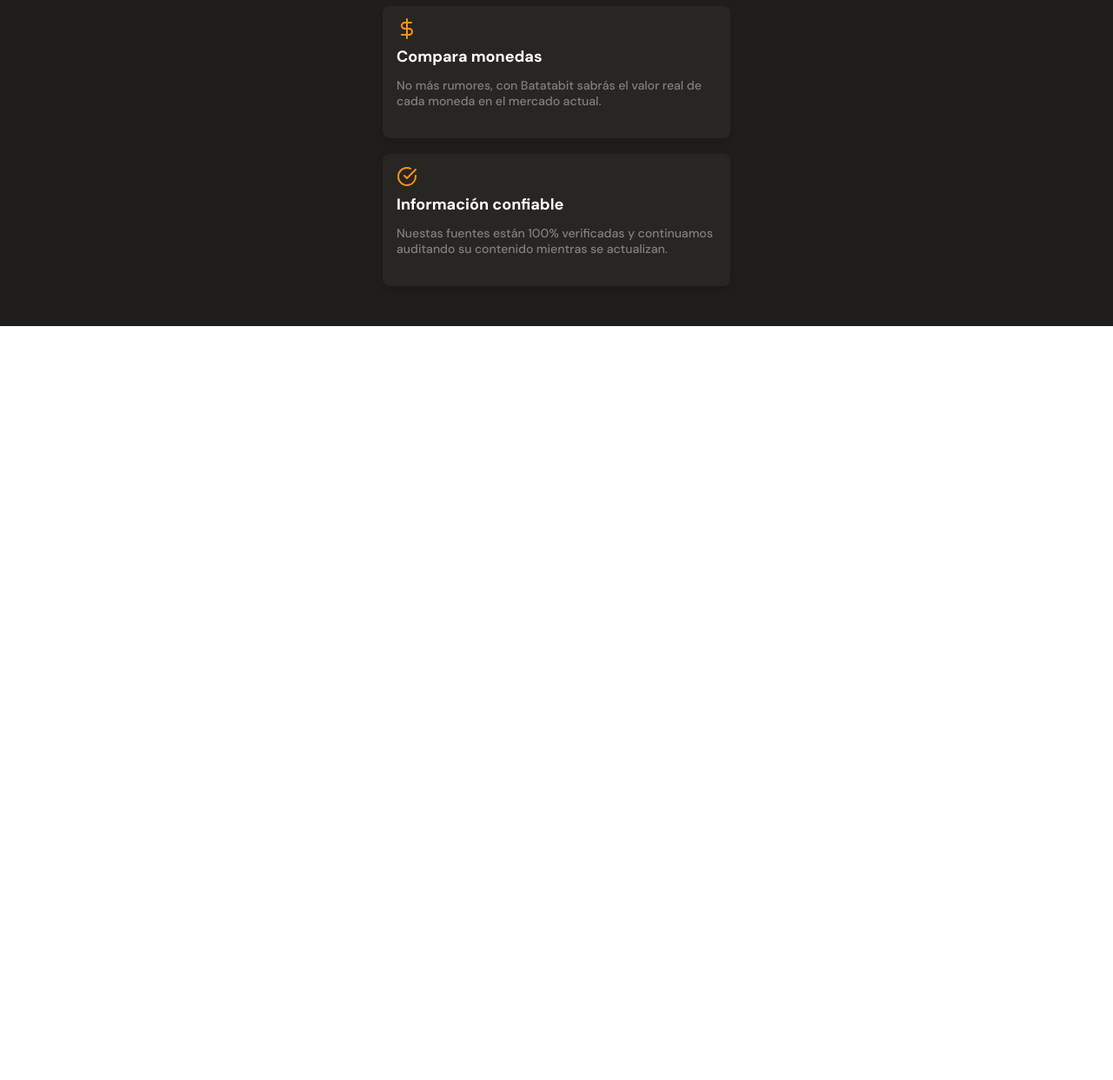
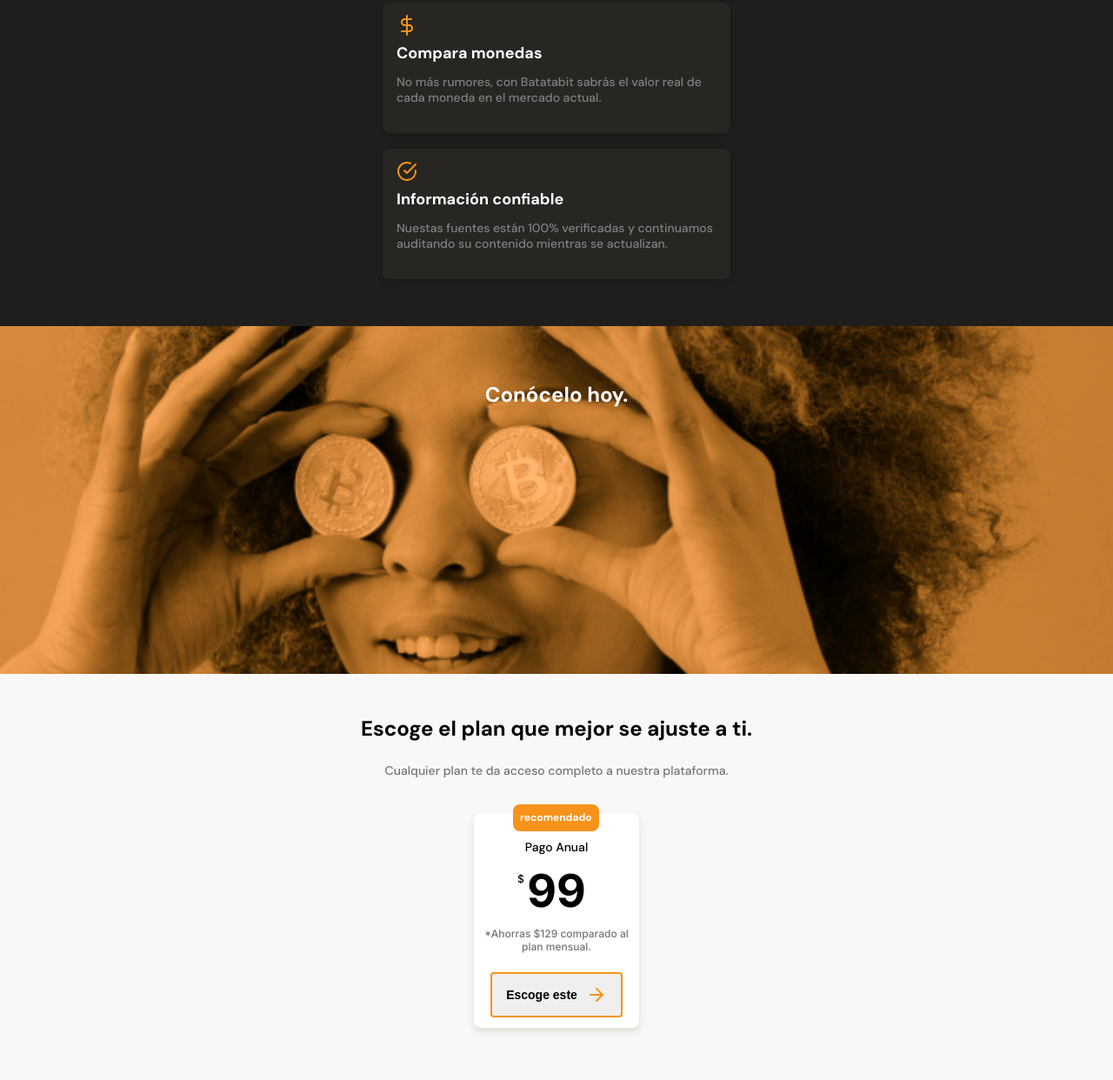
Before and after one commit to jCoceres/Batatabit, a plain HTML site: page index.html in a window 1280 px wide. Shown: the part 1851-3093 px from the top of the page at 87% size. Before the commit the page ends 2226 px from the top, so only its background shows below. Drawn offline with Linux system fonts and the light colour scheme.

Commit message:
nueva seccion

```diff
--- a/index.html
+++ b/index.html
@@ -19,7 +19,7 @@
         <div class="header--title-container">
             <h1>La próxima revolución en el intercambio de criptomonedas.</h1>
             <p>Batatabit te ayuda a navegar entre los diferentes precios y tendencias.</p>
-            <a href="#" class="header--button">Conoce Nuestros Planes <span></span></a>
+            <a href="#plans" class="header--button">Conoce Nuestros Planes <span></span></a>
         </div>
     </header>
     <main>
@@ -105,8 +105,28 @@
                 </article>
             </section>
         </section>
-        <section></section>
-        <section></section>
+        <section class="bitcoin-img-container">
+            <h2>Conócelo hoy.</h2>
+        </section>
+        <section id="plans" class="main-plans-container">
+            <div class="plans--title">
+                <h2>Escoge el plan que mejor se ajuste a ti.</h2>
+                <p>Cualquier plan te da acceso completo a nuestra plataforma.</p>
+            </div>
+            <section class="plans-container--slider">
+                <article class="plans-container--card">
+                    <p>recomendado</p>
+                    <div>
+                        <h3>Pago Anual</h3>
+                        <p><span>$</span>99</p>
+                        <p>*Ahorras $129 comparado al plan mensual.</p>
+                    </div>
+                    <button>Escoge este <span></span></button>
+                </article>
+            </section>
+
+
+        </section>
     </main>
     <footer></footer>
 </body>
--- a/style.css
+++ b/style.css
@@ -332,7 +332,7 @@ main {
     background-color: var(--color-dark);
     border-radius: 8px;
     box-shadow: 0 4px 8px rgba(0, 0, 0, 0.16);
-    height: 152px;
+    min-height: 150px;
     margin-bottom: 18px;
     padding: 14px 16px;
 }
@@ -374,3 +374,135 @@ main {
     font-size: 1.4rem;
     line-height: 1.8rem;
 }
+
+.bitcoin-img-container {
+    background-image: url(/asets/imgs/bitcoinbabyx2.jpg);
+    background-repeat: no-repeat;
+    background-size: cover;
+    background-position: center;
+    display: inline-block;
+    width: 100%;
+    height: 50vh;
+    min-width: 320px;
+}
+
+.bitcoin-img-container h2 {
+    font-weight: 700;
+    font-size: 2.4rem;
+    line-height: 2.6rem;
+    text-align: center;
+    color: var(--color-light);
+    padding-top: 66px;
+}
+
+.main-plans-container {
+    background-color: var(--color-background);
+}
+
+.plans--title {
+    text-align: center;
+    min-width: 320px;
+
+}
+
+.plans--title h2 {
+    font-weight: 700;
+    font-size: 2.4rem;
+    line-height: 2.6rem;
+    padding: 50px 12px 16px;
+}
+
+.plans--title p {
+    font-weight: 500;
+    font-size: 1.4rem;
+    line-height: 1.8rem;
+    padding: 10px 12px 40px;
+    color: #757575;
+}
+
+.plans-container--slider {
+    padding-bottom: 60px;
+}
+
+.plans-container--card {
+    position: relative;
+    margin: 0 auto;
+    width: 190px;
+    height: 247px;
+    border-radius: 8px;
+    background-color: var(--color-light);
+    box-shadow: 0px 4px 8px rgba(89, 73, 30, 0.16);
+}
+
+.plans-container--card>p {
+    position: absolute;
+    top: -10px;
+    border-radius: 8px;
+    font-size: 1.2rem;
+    font-weight: 700;
+    color: var(--color-light);
+    line-height: 1.45rem;
+    padding: 8px;
+    left: calc(50% - 50px);
+    background-color: var(--color-primary);
+}
+
+.plans-container--card div {
+    text-align: center;
+}
+
+.plans-container--card div h3 {
+    font-weight: 500;
+    font-size: 1.4rem;
+    line-height: 1.8rem;
+    padding-top: 30px;
+    padding-bottom: 10px;
+}
+
+.plans-container--card div p:nth-child(2) {
+    font-family: "inter", sans-serif;
+    font-weight: 700;
+    font-size: 5.2rem;
+    line-height: 6.3rem;
+    position: relative;
+}
+
+.plans-container--card div p span {
+    font-weight: 500;
+    font-size: 1.2rem;
+    line-height: 1.5rem;
+    position: absolute;
+    left: 50px;
+    top: 10px;
+}
+
+.plans-container--card div p:nth-child(3) {
+    font-family: "inter", sans-serif;
+    font-weight: 500;
+    font-size: 1.2rem;
+    line-height: 1.5rem;
+    color: #757575;
+    padding: 10px 12px;
+    margin-bottom: 12px;
+}
+
+.plans-container--card button {
+    border: 2px solid var(--color-primary);
+    border-radius: 4px;
+    padding: 12px 16px;
+    font-size: 1.4rem;
+    font-weight: 700;
+    line-height: 1.8rem;
+    display: flex;
+    align-items: center;
+    margin: 0 auto;
+}
+
+.plans-container--card button span {
+    display: inline-block;
+    width: 24px;
+    height: 24px;
+    background-image: url(/asets/icons/arrow-right.svg);
+    background-size: cover;
+    margin-left: 10px;
+}
```
Also changed, not shown: asets/imgs/bitcoinbabyx2.jpg (added).
